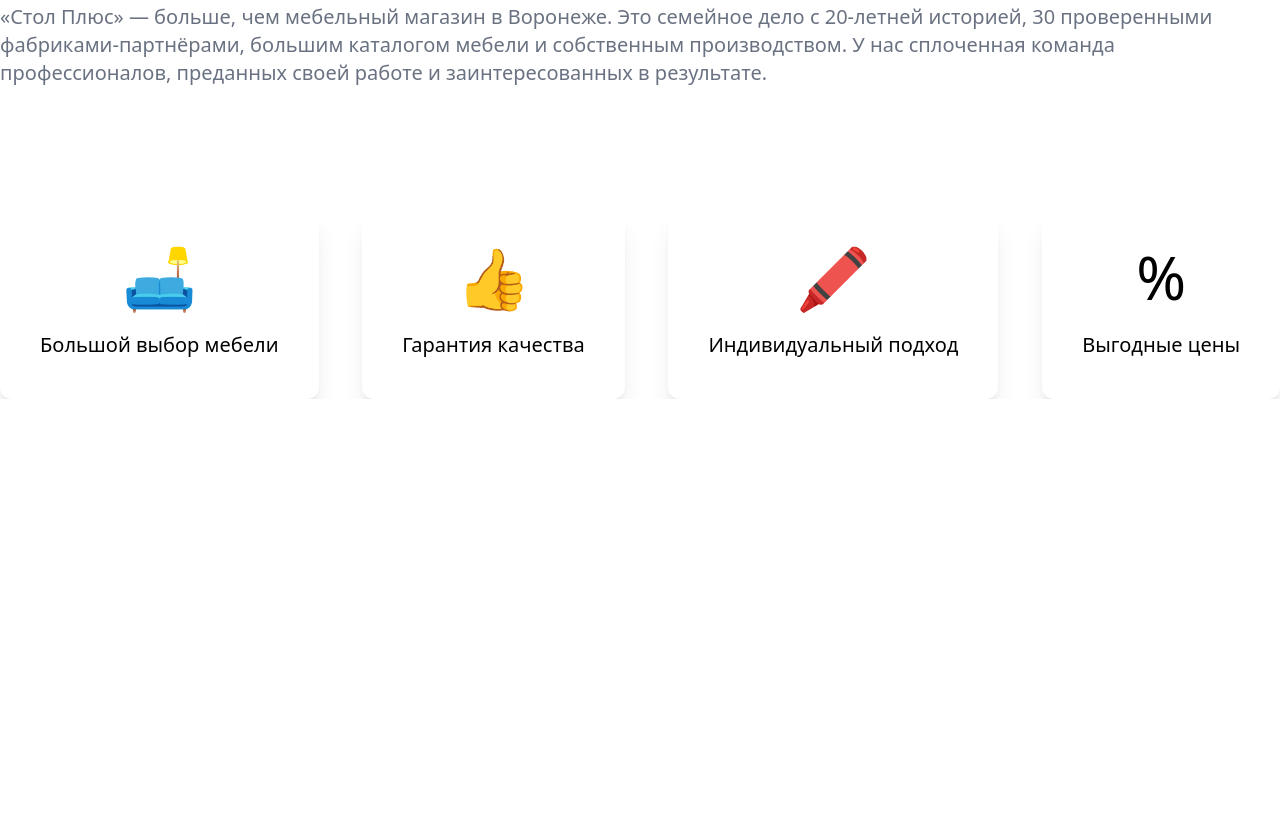
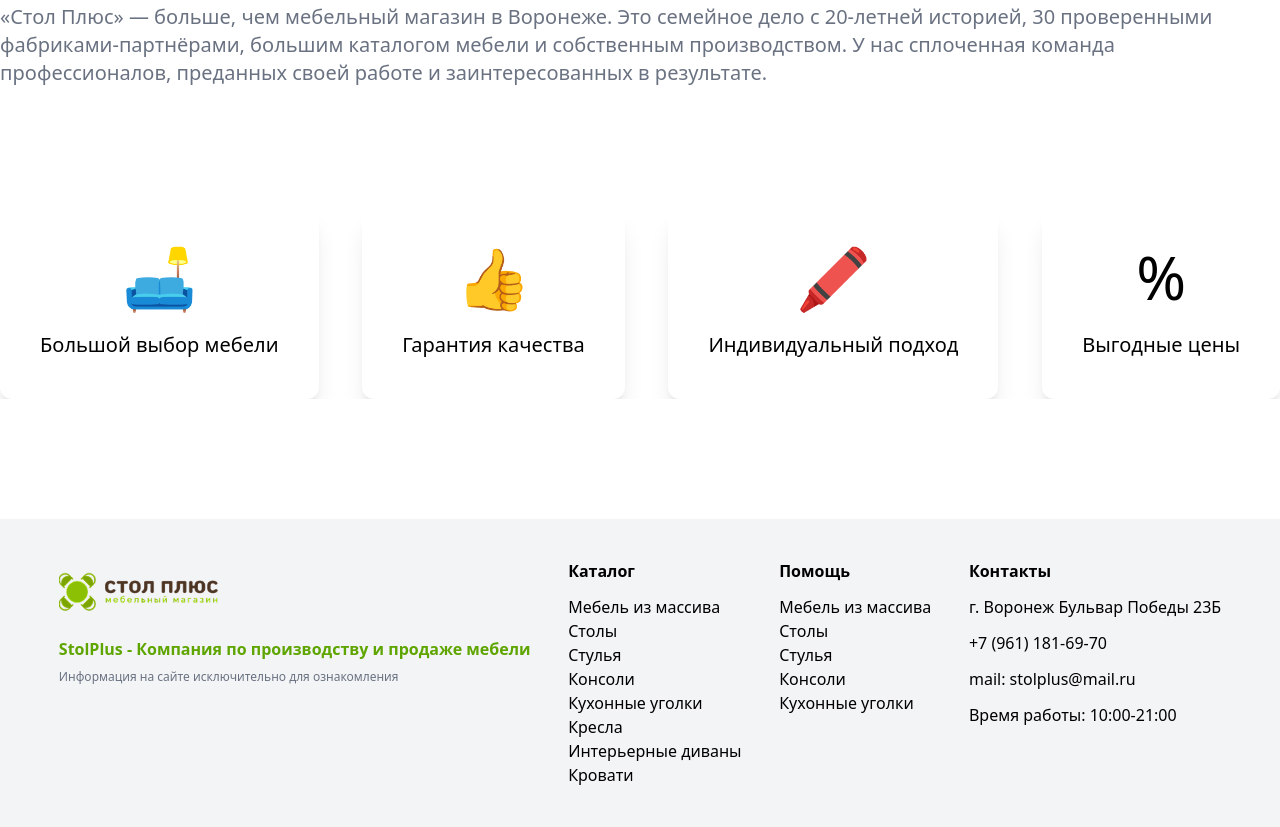
Before and after one commit to shokirovsh01/branch, a website: page index.html in a window 1280 px wide. Shown: the part 3012-3839 px from the top of the page. Before the commit the page ends 3531 px from the top, so only its background shows below. Drawn offline with Linux system fonts and the light colour scheme.

Commit message:
section 5

```diff
--- a/index.html
+++ b/index.html
@@ -319,7 +319,57 @@
 
 <!-- section 6 -->
 
+<div class="bg-gray-100 p-10 ">
 
+    <div class="flex justify-around flex-col lg:flex-row">
+
+        <div>
+            <img src="./Image/Стол-плюс-footer-1 1.png" alt="logo" class="w-40">
+
+            <h3 class="text-lime-600 font-bold mt-3">
+                StolPlus - Компания по производству и продаже мебели
+            </h3>
+
+            <p class="text-xs text-gray-500 mt-2">
+                Информация на сайте исключительно для ознакомления
+            </p>
+        </div>
+
+        <div>
+            <h2 class="font-bold mb-3">Каталог</h2>
+
+            <p>Мебель из массива</p>
+            <p>Столы</p>
+            <p>Стулья</p>
+            <p>Консоли</p>
+            <p>Кухонные уголки</p>
+            <p>Кресла</p>
+            <p>Интерьерные диваны</p>
+            <p>Кровати</p>
+        </div>
+
+        <div>
+            <h2 class="font-bold mb-3">Помощь</h2>
+
+            <p>Мебель из массива</p>
+            <p>Столы</p>
+            <p>Стулья</p>
+            <p>Консоли</p>
+            <p>Кухонные уголки</p>
+        </div>
+
+        <div>
+            <h2 class="font-bold mb-3">Контакты</h2>
+
+            <p>г. Воронеж Бульвар Победы 23Б</p>
+            <p class="mt-3">+7 (961) 181-69-70</p>
+            <p class="mt-3">mail: stolplus@mail.ru</p>
+            <p class="mt-3">Время работы: 10:00-21:00</p>
+        </div>
+
+    </div>
+
+</div>
 
 </body>
 </html>
```
Also changed, not shown: Image/Стол-плюс-footer-1 1.png (added), src/output.css.
